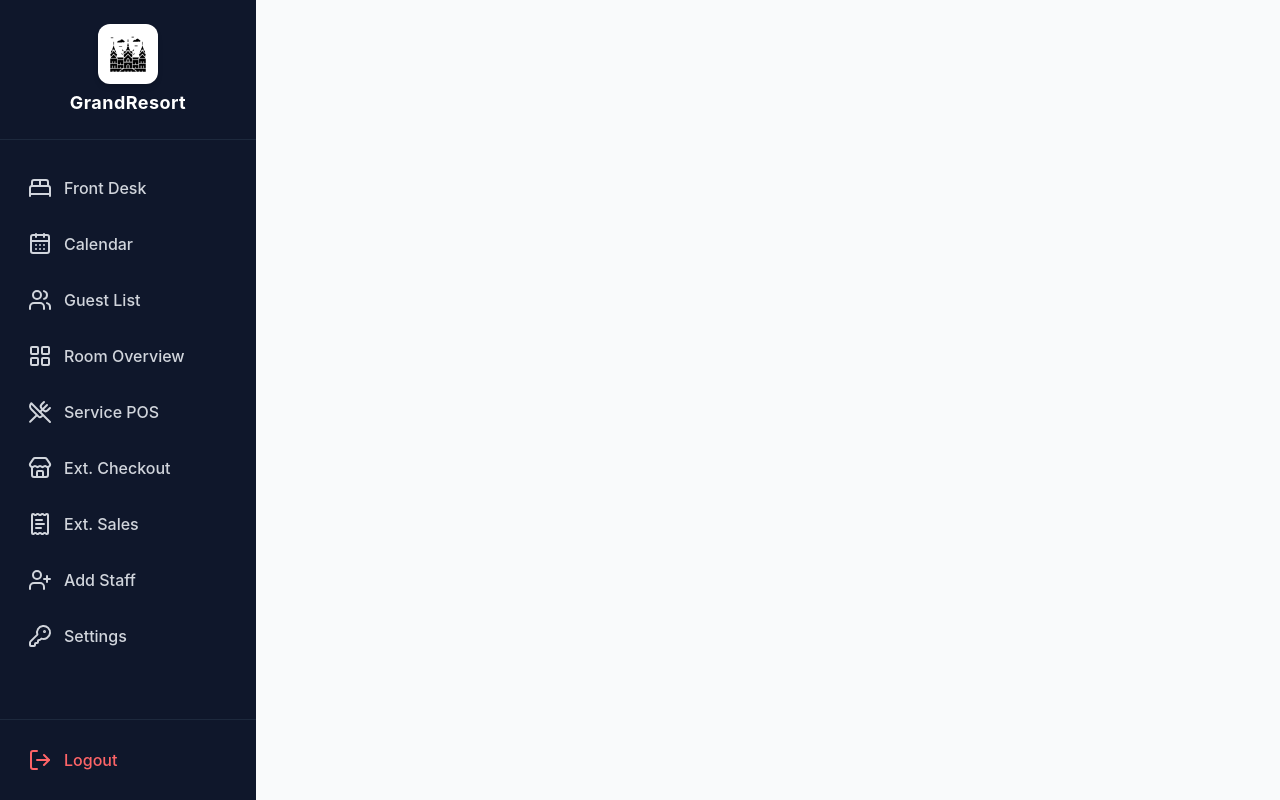
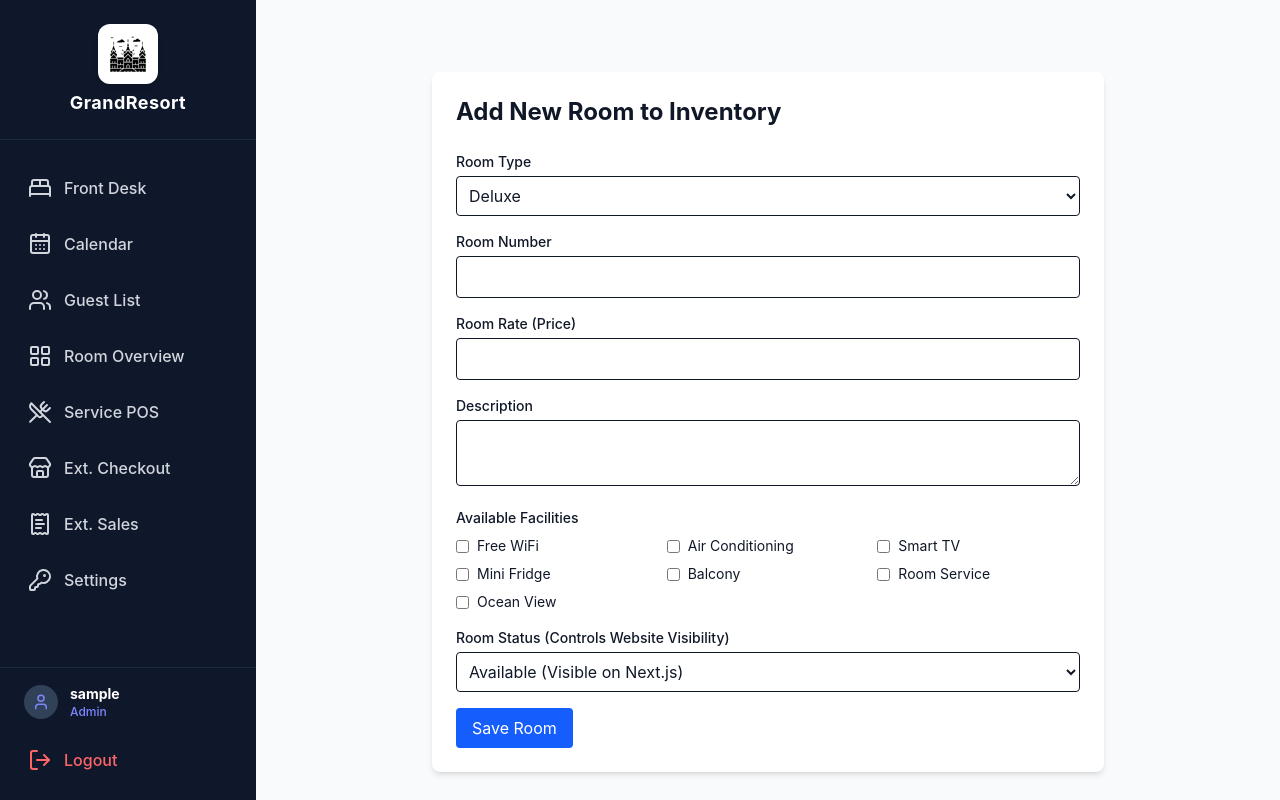
Before and after one commit to vishnupvstar1-create/hotel-frontend, a React (Vite) app: page /manage-rooms in a window 1280 px wide. Built offline with nearby package versions, Linux system fonts and the light colour scheme; no server answers; sample sign-in values are in the browser's storage.

Commit message:
new updates

```diff
--- a/src/App.jsx
+++ b/src/App.jsx
@@ -5,7 +5,7 @@ import ProtectedRoute from './components/ProtectedRoute';
 import axios from 'axios';
 import AppRoutes from './routes/AppRoutes';
 import logoImg from './assets/grand.png';
-import { LayoutDashboard, BedDouble, UtensilsCrossed, LayoutGrid, Store, Users, CalendarDays, ReceiptText, LogOut ,UserPlus, KeyRound} from 'lucide-react';
+import { LayoutDashboard, BedDouble, UtensilsCrossed, LayoutGrid, Store, Users, CalendarDays, ReceiptText, LogOut ,UserPlus, KeyRound, User} from 'lucide-react';
 import { useNavigate } from 'react-router-dom';
 
 const API = import.meta.env.VITE_API_BASE_URL || 'https://grand-resorts-api.onrender.com/api';
@@ -14,9 +14,13 @@ const API = import.meta.env.VITE_API_BASE_URL || 'https://grand-resorts-api.onre
 // This ensures the sidebar only loads when someone is actually logged in
 function DashboardLayout({ bookings, refresh, API }) {
   const navigate = useNavigate();
+  const userRole = localStorage.getItem('userRole');
+  const username = localStorage.getItem('username');
 
   const handleLogout = () => {
     localStorage.removeItem('token'); // Destroy the badge
+    localStorage.removeItem('userRole');
+    localStorage.removeItem('username');
     navigate('/login'); // Kick them back to login
   };
   const navItems = [
@@ -27,9 +31,13 @@ function DashboardLayout({ bookings, refresh, API }) {
     { path: '/pos', icon: UtensilsCrossed, label: 'Service POS' },
     { path: '/restaurant', icon: Store, label: 'Ext. Checkout' },
     { path: '/restaurant-sales', icon: ReceiptText, label: 'Ext. Sales' },
-    { path: '/staff', icon: UserPlus, label: 'Add Staff' },
     { path: '/settings', icon: KeyRound, label: 'Settings' }
   ];
+
+if (userRole === 'manager') {
+    navItems.push({ path: '/staff', icon: UserPlus, label: 'Add Staff' });
+    navItems.push({ path: '/manage-rooms', icon: LayoutGrid, label: 'Manage Room' });
+  }
 
   return (
     <div className="flex h-screen bg-gray-50 font-sans text-gray-900 overflow-hidden">
@@ -72,6 +80,21 @@ function DashboardLayout({ bookings, refresh, API }) {
           ))}
         </nav>
         <div className="p-2 md:p-4 border-t border-slate-800 mt-auto">
+          {/* --> NEW: User Profile Display */}
+          <div className="mb-4 flex flex-col md:flex-row items-center gap-2 md:gap-3 px-1 md:px-2">
+            <div className="hidden md:flex bg-slate-700 p-2 rounded-full text-indigo-400 shrink-0">
+              <User size={18} />
+            </div>
+            <div className="flex flex-col items-center md:items-start overflow-hidden w-full">
+              <span className="text-[11px] md:text-sm font-bold text-white truncate w-full text-center md:text-left">
+                {username || 'Staff Member'}
+              </span>
+              <span className="text-[9px] md:text-xs text-indigo-400 font-medium capitalize truncate w-full text-center md:text-left">
+                {userRole?.replace('-', ' ') || 'Role'}
+              </span>
+            </div>
+          </div>
+          {/* <-- END NEW */}
           <button
             onClick={handleLogout}
             className="w-full flex flex-col md:flex-row items-center justify-center md:justify-start gap-1 md:gap-3 py-3 px-1 md:p-3 rounded-lg text-red-400 hover:bg-red-500/10 hover:text-red-300 transition-colors"
--- /dev/null
+++ b/src/components/AddRoom.jsx
@@ -0,0 +1,133 @@
+import { useState } from 'react';
+
+// Common hotel facilities
+const FACILITY_OPTIONS = ['Free WiFi', 'Air Conditioning', 'Smart TV', 'Mini Fridge', 'Balcony', 'Room Service', 'Ocean View'];
+
+export default function AddRoom() {
+  const [formData, setFormData] = useState({
+    roomType: 'Deluxe',
+    roomNumber: '',
+    roomRate: '',
+    description: '',
+    status: 'Available',
+    facilities: [] // <-- New state property
+  });
+
+  // Handle checkbox toggles
+  const handleFacilityChange = (facility) => {
+    setFormData((prev) => {
+      const hasFacility = prev.facilities.includes(facility);
+      return {
+        ...prev,
+        facilities: hasFacility
+          ? prev.facilities.filter(f => f !== facility)
+          : [...prev.facilities, facility]
+      };
+    });
+  };
+
+  const handleSubmit = async (e) => {
+    e.preventDefault();
+    try {
+      const response = await fetch('https://grand-resorts-api.onrender.com/api/rooms', {
+        method: 'POST',
+        headers: { 'Content-Type': 'application/json' },
+        body: JSON.stringify({
+          ...formData,
+          roomNumber: Number(formData.roomNumber),
+          roomRate: Number(formData.roomRate)
+        })
+      });
+
+      if (response.ok) {
+        alert('Room added successfully!');
+        setFormData({ ...formData, roomNumber: '', roomRate: '', description: '', facilities: [] });
+      }
+    } catch (error) {
+      console.error('Error adding room:', error);
+    }
+  };
+  return (
+    <div className="p-6 bg-white rounded-lg shadow-md max-w-2xl mx-auto mt-10">
+      <h2 className="text-2xl font-bold mb-6">Add New Room to Inventory</h2>
+
+      <form onSubmit={handleSubmit} className="space-y-4">
+        <div>
+          <label className="block text-sm font-medium mb-1">Room Type</label>
+          <select
+            value={formData.roomType}
+            onChange={(e) => setFormData({...formData, roomType: e.target.value})}
+            className="w-full border p-2 rounded"
+          >
+            <option value="Normal">Normal</option>
+            <option value="Deluxe">Deluxe</option>
+            <option value="Super Luxury">Super Luxury</option>
+          </select>
+        </div>
+
+        <div>
+          <label className="block text-sm font-medium mb-1">Room Number</label>
+          <input
+            type="number"
+            required
+            value={formData.roomNumber}
+            onChange={(e) => setFormData({...formData, roomNumber: e.target.value})}
+            className="w-full border p-2 rounded"
+          />
+        </div>
+
+        <div>
+          <label className="block text-sm font-medium mb-1">Room Rate (Price)</label>
+          <input
+            type="number"
+            required
+            value={formData.roomRate}
+            onChange={(e) => setFormData({...formData, roomRate: e.target.value})}
+            className="w-full border p-2 rounded"
+          />
+        </div>
+
+        <div>
+          <label className="block text-sm font-medium mb-1">Description</label>
+          <textarea
+            required
+            value={formData.description}
+            onChange={(e) => setFormData({...formData, description: e.target.value})}
+            className="w-full border p-2 rounded"
+          />
+        </div>
+        <div>
+          <label className="block text-sm font-medium mb-2">Available Facilities</label>
+          <div className="grid grid-cols-2 md:grid-cols-3 gap-2">
+            {FACILITY_OPTIONS.map((facility) => (
+              <label key={facility} className="flex items-center space-x-2 text-sm">
+                <input
+                  type="checkbox"
+                  checked={formData.facilities.includes(facility)}
+                  onChange={() => handleFacilityChange(facility)}
+                  className="rounded text-blue-600 focus:ring-blue-500"
+                />
+                <span>{facility}</span>
+              </label>
+            ))}
+          </div>
+        </div>
+        <div>
+          <label className="block text-sm font-medium mb-1">Room Status (Controls Website Visibility)</label>
+          <select
+            value={formData.status}
+            onChange={(e) => setFormData({...formData, status: e.target.value})}
+            className="w-full border p-2 rounded bg-white"
+          >
+            <option value="Available">Available (Visible on Next.js)</option>
+            <option value="Maintenance">Maintenance (Hidden from Next.js)</option>
+          </select>
+        </div>
+
+        <button type="submit" className="bg-blue-600 text-white px-4 py-2 rounded hover:bg-blue-700">
+          Save Room
+        </button>
+      </form>
+    </div>
+  );
+}
--- a/src/components/Login.jsx
+++ b/src/components/Login.jsx
@@ -29,6 +29,8 @@ export default function Login({ API }) {
 
       // Save the secure token to the device
       localStorage.setItem('token', data.token);
+      localStorage.setItem('userRole', data.role);
+      localStorage.setItem('username', data.username);
 
       // Redirect to the dashboard
       navigate('/');
--- a/src/components/RoomOverview.jsx
+++ b/src/components/RoomOverview.jsx
@@ -1,19 +1,49 @@
-import { useState } from 'react';
-import { AlertTriangle, User, Calendar, LogOut } from 'lucide-react';
+import { useState, useEffect } from 'react';
+import { AlertTriangle, User, Calendar, LogOut, Globe } from 'lucide-react';
 
 export default function RoomOverview({ bookings }) {
   const [filter, setFilter] = useState('All');
+  const [rooms, setRooms] = useState([]);
+  const [loading, setLoading] = useState(true);
 
-  // Master inventory (5 Super Luxury, 10 Deluxe, 10 Normal)
-  const roomInventory = [
-    ...Array.from({ length: 5 }, (_, i) => ({ number: 101 + i, type: 'Super Luxury' })),
-    ...Array.from({ length: 10 }, (_, i) => ({ number: 201 + i, type: 'Deluxe' })),
-    ...Array.from({ length: 10 }, (_, i) => ({ number: 301 + i, type: 'Normal' }))
-  ];
+  // 1. Fetch real inventory from MongoDB on load
+  useEffect(() => {
+    const fetchRooms = async () => {
+      try {
+        const response = await fetch('https://grand-resorts-api.onrender.com/api/rooms');
+        const data = await response.json();
+        setRooms(data);
+      } catch (error) {
+        console.error("Failed to fetch rooms", error);
+      } finally {
+        setLoading(false);
+      }
+    };
+    fetchRooms();
+  }, []);
+
+  // 2. Handle instant status updates (Available, Reserved, Occupied, Maintenance)
+  const handleStatusChange = async (roomId, newStatus) => {
+    try {
+      const response = await fetch(`https://grand-resorts-api.onrender.com/api/rooms/${roomId}`, {
+        method: 'PUT',
+        headers: { 'Content-Type': 'application/json' },
+        body: JSON.stringify({ status: newStatus })
+      });
+
+      if (response.ok) {
+        setRooms(rooms.map(room => room._id === roomId ? { ...room, status: newStatus } : room));
+      }
+    } catch (error) {
+      console.error('Failed to update status', error);
+    }
+  };
 
   const displayedRooms = filter === 'All'
-    ? roomInventory
-    : roomInventory.filter(r => r.type === filter);
+    ? rooms
+    : rooms.filter(r => r.roomType === filter);
+
+  if (loading) return <div className="p-10 text-center text-gray-500 font-bold">Loading live inventory...</div>;
 
   return (
     <div className="max-w-7xl mx-auto space-y-6">
@@ -22,7 +52,7 @@ export default function RoomOverview({ bookings }) {
       <div className="bg-white p-6 rounded-xl shadow-sm border border-gray-100 flex justify-between items-center">
         <div>
           <h2 className="text-2xl font-bold text-gray-800">Room Overview</h2>
-          <p className="text-sm text-gray-500">Live status of all 25 rooms</p>
+          <p className="text-sm text-gray-500">Live inventory and Next.js visibility control</p>
         </div>
         <div className="flex bg-gray-100 p-1 rounded-lg overflow-x-auto">
           {['All', 'Super Luxury', 'Deluxe', 'Normal'].map(type => (
@@ -41,38 +71,31 @@ export default function RoomOverview({ bookings }) {
       <div className="grid grid-cols-1 sm:grid-cols-2 md:grid-cols-3 lg:grid-cols-4 xl:grid-cols-5 gap-6">
         {displayedRooms.map(room => {
 
-          // 1. Find if the room is currently occupied (Must be inside the map loop!)
-          const activeBooking = bookings.find(b => b.roomNumber === room.number && b.status === 'Checked-In');
+          const activeBooking = bookings.find(b => b.roomNumber === room.roomNumber && b.status === 'Checked-In');
 
-          // 2. Check if it is overdue
           let isOverdue = false;
           if (activeBooking) {
             const today = new Date();
             today.setHours(0,0,0,0);
             const checkOutDate = new Date(activeBooking.checkOutDate);
             checkOutDate.setHours(0,0,0,0);
-
-            if (today > checkOutDate) {
-              isOverdue = true;
-            }
+            if (today > checkOutDate) isOverdue = true;
           }
 
-          // 3. Find if it's reserved for the future (but currently empty)
           const futureBooking = !activeBooking
-            ? bookings.find(b => b.roomNumber === room.number && b.status === 'Reserved')
+            ? bookings.find(b => b.roomNumber === room.roomNumber && b.status === 'Reserved')
             : null;
 
           return (
-            <div key={room.number} className={`relative p-5 rounded-xl border-2 transition-all h-full flex flex-col ${
+            <div key={room._id} className={`relative p-5 rounded-xl border-2 transition-all h-full flex flex-col ${
               isOverdue ? 'border-red-500 bg-red-50' :
               activeBooking ? 'border-indigo-500 bg-indigo-50' :
               futureBooking ? 'border-amber-400 bg-amber-50' :
               'border-emerald-500 bg-emerald-50'
             }`}>
 
-              {/* Overdue Warning Badge */}
               {isOverdue && (
-                <div className="absolute -top-3 -right-3 bg-red-500 text-white p-2 rounded-full shadow-lg animate-pulse" title="Overdue for Checkout!">
+                <div className="absolute -top-3 -right-3 bg-red-500 text-white p-2 rounded-full shadow-lg animate-pulse">
                   <AlertTriangle size={18} />
                 </div>
               )}
@@ -80,27 +103,21 @@ export default function RoomOverview({ bookings }) {
               <div className="flex justify-between items-start mb-4">
                 <div>
                   <h3 className={`text-2xl font-black ${
-                    isOverdue ? 'text-red-700' :
-                    activeBooking ? 'text-indigo-700' :
-                    futureBooking ? 'text-amber-700' :
-                    'text-emerald-700'
+                    isOverdue ? 'text-red-700' : activeBooking ? 'text-indigo-700' : futureBooking ? 'text-amber-700' : 'text-emerald-700'
                   }`}>
-                    {room.number}
+                    {room.roomNumber}
                   </h3>
-                  <p className="text-xs font-bold text-gray-500 uppercase tracking-wider">{room.type}</p>
+                  <p className="text-xs font-bold text-gray-500 uppercase tracking-wider">{room.roomType}</p>
                 </div>
                 <div className={`px-2 py-1 rounded text-[10px] font-bold tracking-wider ${
-                  isOverdue ? 'bg-red-200 text-red-800' :
-                  activeBooking ? 'bg-indigo-200 text-indigo-800' :
-                  futureBooking ? 'bg-amber-200 text-amber-800' :
-                  'bg-emerald-200 text-emerald-800'
+                  isOverdue ? 'bg-red-200 text-red-800' : activeBooking ? 'bg-indigo-200 text-indigo-800' : futureBooking ? 'bg-amber-200 text-amber-800' : 'bg-emerald-200 text-emerald-800'
                 }`}>
                   {isOverdue ? 'OVERDUE' : activeBooking ? 'OCCUPIED' : futureBooking ? 'RESERVED' : 'VACANT'}
                 </div>
               </div>
 
-              {/* Room Details block (pushes to bottom) */}
-              <div className="mt-auto pt-4 border-t border-black/5">
+              {/* Guest / Booking Info */}
+              <div className="mt-auto pt-4 border-t border-black/5 mb-4">
                 {activeBooking ? (
                   <div className="space-y-2">
                     <div className="flex items-center gap-2 text-sm text-gray-700 font-medium">
@@ -131,6 +148,26 @@ export default function RoomOverview({ bookings }) {
                   </div>
                 )}
               </div>
+
+              {/* Website Visibility Control with New Options */}
+              <div className="pt-3 border-t border-black/10">
+                <label className="flex items-center gap-1 text-[10px] font-bold text-gray-500 uppercase tracking-wider mb-1">
+                  <Globe size={12} /> Website Status
+                </label>
+                <select
+                  value={room.status}
+                  onChange={(e) => handleStatusChange(room._id, e.target.value)}
+                  className={`w-full text-xs font-bold p-1.5 rounded border focus:outline-none ${
+                    room.status === 'Available' ? 'bg-blue-50 text-blue-700 border-blue-200' : 'bg-gray-100 text-gray-600 border-gray-300'
+                  }`}
+                >
+                  <option value="Available">Available (Visible)</option>
+                  <option value="Reserved">Reserved (Hidden)</option>
+                  <option value="Occupied">Occupied (Hidden)</option>
+                  <option value="Maintenance">Maintenance (Hidden)</option>
+                </select>
+              </div>
+
             </div>
           );
         })}
--- a/src/routes/AppRoutes.jsx
+++ b/src/routes/AppRoutes.jsx
@@ -8,6 +8,7 @@ import RestaurantSales from '../components/RestaurantSales';
 import ReservationCalendar from '../components/ReservationCalendar';
 import CreateStaff from '../components/CreateStaff';
 import ChangePassword from '../components/ChangePassword';
+import AddRoom from '../components/AddRoom';
 
 export default function AppRoutes({ bookings, refresh, API }) {
   return (
@@ -15,6 +16,7 @@ export default function AppRoutes({ bookings, refresh, API }) {
       <Route path="/" element={<BookingManager bookings={bookings} refresh={refresh} API={API} />} />
       <Route path="/guests" element={<GuestList bookings={bookings} refresh={refresh} API={API} />} />
       <Route path="/rooms" element={<RoomOverview bookings={bookings} />} />
+      <Route path="/manage-rooms" element={<AddRoom />} />
       <Route path="/pos" element={<ServicePOS bookings={bookings.filter(b => b.status === 'Checked-In')} API={API} />} />
       <Route path="/restaurant" element={<RestaurantPOS API={API} />} />
       <Route path="/restaurant-sales" element={<RestaurantSales API={API} />} />
```
